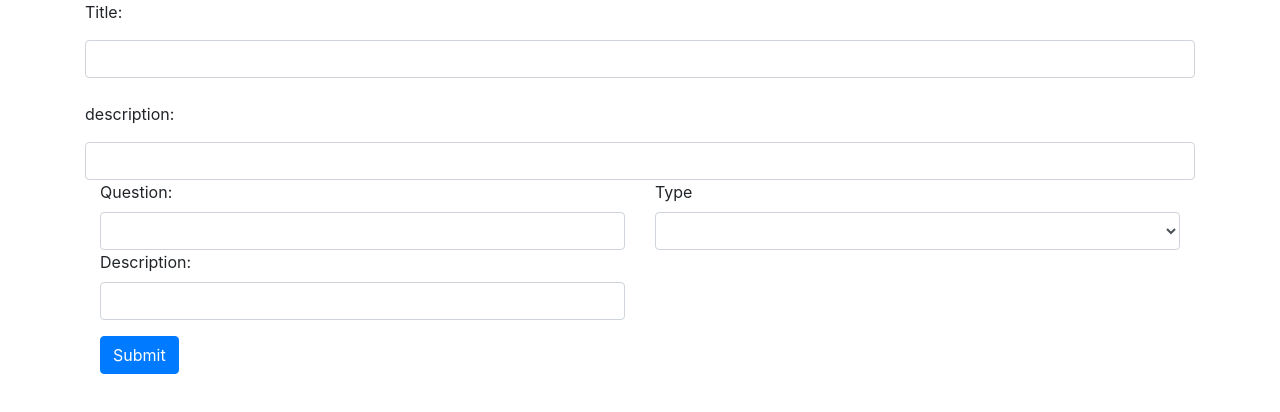
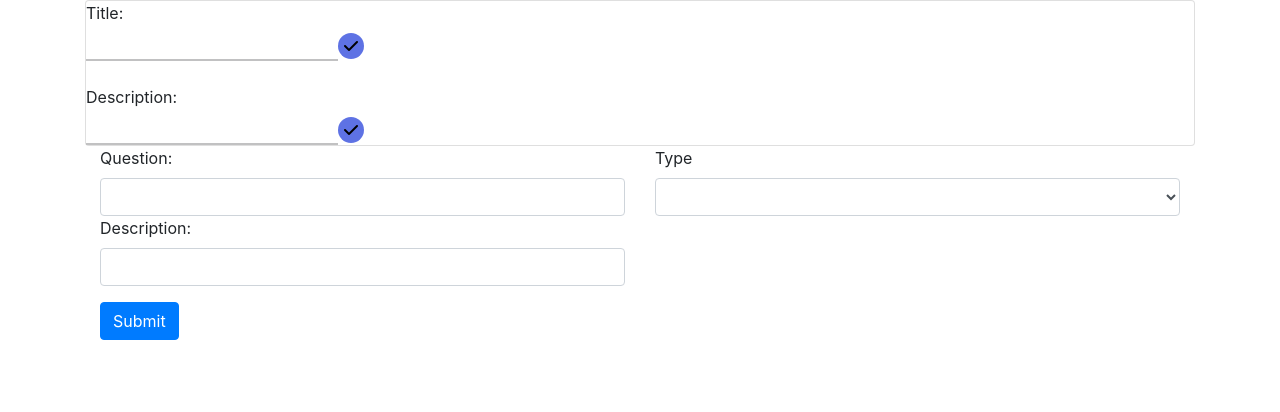
Before and after one commit to devika30/GoogleFormclone, a React (Create React App) app in the folder form_registration/: page / in a window 1280 px wide. Shown: the top 412 px of the page. Built offline with nearby package versions, Linux system fonts and the light colour scheme.

Commit message:
update title+desc

```diff
--- a/form_registration/src/AddInput.js
+++ b/form_registration/src/AddInput.js
@@ -1,93 +1,114 @@
-import React,{Component,Fragment} from 'react';
+import React, { Component, Fragment } from 'react';
 //import AddOption from './AddOption';
 //import { If, Then, Else, When, Unless, Switch, Case, Default } from 'react-if';
 import { Switch, Case, Default } from 'react-if';
 // import AddOption from './AddOption';
 
+class AddInput extends Component {
+  state = {
+    type: '',
+    question: '',
+    description_input: ''
+  };
+  handleChange = e => {
+    this.setState({
+      [e.target.id]: e.target.value
+    });
+  };
 
-
-
-class AddInput extends Component{
-  state={
-    type:'',
-    question:'',
-    description_input:''
-   }
-  handleChange =(e)=>{
-   this.setState({
-       [e.target.id]:e.target.value
-       });
-  }
-
-  handleSubmit =(e)=>{
+  handleSubmit = e => {
     e.preventDefault();
     this.props.addinput(this.state);
+  };
 
-  }
-
-  render(){
-      const {inputs,deleteinput} = this.props
-      console.log(this.props)
-      const inputList =  inputs.map(input =>{
-        return(
-            <div key={input.id} className="ml-3">
-                <div className="form-group">
-                    <label htmlFor="usr">{input.question}</label>
-                    <br/>
-                    <label htmlFor="usr">Description:{input.description_input}</label>
-                   <div className="row">
-                       <div className="col-6">
+  render() {
+    const { inputs, deleteinput } = this.props;
+    console.log(this.props);
+    const inputList = inputs.map(input => {
+      return (
+        <div key={input.id} className='ml-3'>
+          <div className='form-group'>
+            <label htmlFor='usr'>{input.question}</label>
+            <br />
+            <label htmlFor='usr'>Description:{input.description_input}</label>
+            <div className='row'>
+              <div className='col-6'>
                 <Switch>
-                            <Case condition={input.type==='textarea'}>
-                            <textarea rows="4" cols="50"/>
+                  <Case condition={input.type === 'textarea'}>
+                    <textarea rows='4' cols='50' />
                   </Case>
-                            <Case condition={ input.type==='check_box'}>
+                  <Case condition={input.type === 'check_box'}>
                     {/* <AddOption /> */}
                   </Case>
 
                   <Default>
-                            <input type={input.type} className="form-control" id="usr"/>
+                    <input
+                      type={input.type}
+                      className='form-control'
+                      id='usr'
+                    />
                   </Default>
                 </Switch>
               </div>
-                       <div className="col-6">
-                    <button className="btn btn-danger d-inline"  onClick={() => {deleteinput(input.id)}}><i className="fas fa-trash-alt"></i></button>
+              <div className='col-6'>
+                <button
+                  className='btn btn-danger d-inline'
+                  onClick={() => {
+                    deleteinput(input.id);
+                  }}
+                >
+                  <i className='fas fa-trash-alt'></i>
+                </button>
               </div>
             </div>
-
           </div>
         </div>
-        )
-    })
-    return(
+      );
+    });
+    return (
       <Fragment>
         {inputList}
-        <form onSubmit={this.handleSubmit} className="container">
-        <div className="row">
-        <div className="form-group col-6">
-          <label htmlFor="question">Question:</label>
-           <input className="form-control" id="question" onChange={this.handleChange} value={this.state.question} required/>
-           <label htmlFor="description">Description:</label>
-           <input className="form-control" id="description_input"  onChange={this.handleChange} value={this.state.description_input}/>
+        <form onSubmit={this.handleSubmit} className='container'>
+          <div className='row'>
+            <div className='form-group col-6'>
+              <label htmlFor='question'>Question:</label>
+              <input
+                className='form-control'
+                id='question'
+                onChange={this.handleChange}
+                value={this.state.question}
+                required
+              />
+              <label htmlFor='description'>Description:</label>
+              <input
+                className='form-control'
+                id='description_input'
+                onChange={this.handleChange}
+                value={this.state.description_input}
+              />
             </div>
-           <div className="form-group col-6">
-             <label htmlFor="type">Type</label>
-             <select className="form-control" id="type" onChange={this.handleChange}>
+            <div className='form-group col-6'>
+              <label htmlFor='type'>Type</label>
+              <select
+                className='form-control'
+                id='type'
+                onChange={this.handleChange}
+              >
                 <option></option>
-               <option value="text">Text</option>
-               <option value="check_box">Check-Box</option>
-               <option value="date" >Date</option>
-               <option value="number" >Number</option>
-               <option value="email" >Email</option>
-               <option value="password">Password</option>
-               <option value="textarea">TextArea</option>
-             </select >
+                <option value='text'>Text</option>
+                <option value='check_box'>Check-Box</option>
+                <option value='date'>Date</option>
+                <option value='number'>Number</option>
+                <option value='email'>Email</option>
+                <option value='password'>Password</option>
+                <option value='textarea'>TextArea</option>
+              </select>
             </div>
           </div>
-           <button className="btn btn-primary">Submit</button>
+          <button className='btn btn-primary'>Submit</button>
         </form>
       </Fragment>
-    )
+    );
   }
 }
 
--- a/form_registration/src/App.js
+++ b/form_registration/src/App.js
@@ -1,50 +1,90 @@
-import React,{Component} from 'react';
-import AddInput from './AddInput'
+import React, { Component } from 'react';
+import AddInput from './AddInput';
+import './index.css';
+class App extends Component {
+  state = {
+    inputs: [],
+    title: '',
+    description: ''
+  };
+  handleChange = e => {
+    this.setState({
+      [e.target.id]: e.target.value
+    });
+  };
 
-class App extends Component{
-  state={
-    inputs:[],
-    title:'',
-    description:''
-  }
-  handleChange =(e)=>{
-    this.setState({
-        [e.target.id]:e.target.value
-        });
-   }
-
-  addinput=(form)=>{
+  addinput = form => {
     form.id = Math.random();
     let forms = [...this.state.inputs, form];
     this.setState({
-      inputs:forms
+      inputs: forms
     });
-  }
-  deleteinput=(id)=>{
+  };
+  deleteinput = id => {
     let forms = this.state.inputs.filter(form => {
-      return form.id !== id
+      return form.id !== id;
     });
     this.setState({
       inputs: forms
     });
-  }
+  };
 
+  handleTitle = e => {
+    e.preventDefault();
+    e.target.hidden = 'true';
+    this.setState({
+      title: this.titleInput.value
+    });
+  };
 
-  render()
-  {
-    console.log(this.state)
-    return(
-      <div className="App container">
-         <label htmlFor="question">Title:</label>
-      <input  className=" form-control mt-2" id="title" onChange={this.handleChange} value={this.state.title} required/>
-      <br/>
-      <label htmlFor="question">description:</label>
+  handleDesc = e => {
+    e.preventDefault();
+    e.target.hidden = 'true';
+    this.setState({
+      description: this.descInput.value
+    });
+  };
 
-      <input  className="form-control mt-2" id="description" onChange={this.handleChange} value={this.state.description} required/>
+  render() {
+    const title = this.state.title;
+    const description = this.state.description;
+    console.log(this.state);
+    return (
+      <div className='App container'>
+        <div className='card'>
+          <label htmlFor='question'>Title:{title}</label>
+          <form onSubmit={this.handleTitle}>
+            <input
+              ref={input => (this.titleInput = input)}
+              id='title'
+              required
+            />
+            <button type='submit' className='button'>
+              <i class='fas fa-check'></i>
+            </button>
+          </form>
+          <br />
+          <label htmlFor='question'>Description:{description}</label>
 
-      <AddInput addinput={this.addinput} inputs={this.state.inputs} deleteinput={this.deleteinput} />
-    </div>
-    )
+          <form onSubmit={this.handleDesc}>
+            <input
+              id='description'
+              ref={input => (this.descInput = input)}
+              required
+            />
+            <button type='submit' className='button'>
+              <i class='fas fa-check'></i>
+            </button>
+          </form>
+        </div>
+
+        <AddInput
+          addinput={this.addinput}
+          inputs={this.state.inputs}
+          deleteinput={this.deleteinput}
+        />
+      </div>
+    );
   }
 }
 
--- a/form_registration/src/index.css
+++ b/form_registration/src/index.css
@@ -1,13 +1,14 @@
-body {
-  margin: 0;
-  font-family: -apple-system, BlinkMacSystemFont, 'Segoe UI', 'Roboto', 'Oxygen',
-    'Ubuntu', 'Cantarell', 'Fira Sans', 'Droid Sans', 'Helvetica Neue',
-    sans-serif;
-  -webkit-font-smoothing: antialiased;
-  -moz-osx-font-smoothing: grayscale;
+input {
+  outline: 0;
+  border-width: 0 0 2px;
+  border-color: rgba(58, 58, 63, 0.315);
+}
+input:focus {
+  border-color: #5e72e4;
 }
 
-code {
-  font-family: source-code-pro, Menlo, Monaco, Consolas, 'Courier New',
-    monospace;
+.button {
+  background-color: #5e72e4;
+  border-radius: 50%;
+  border: none;
 }
```
Lines whose indentation alone changed are shown as unchanged.
